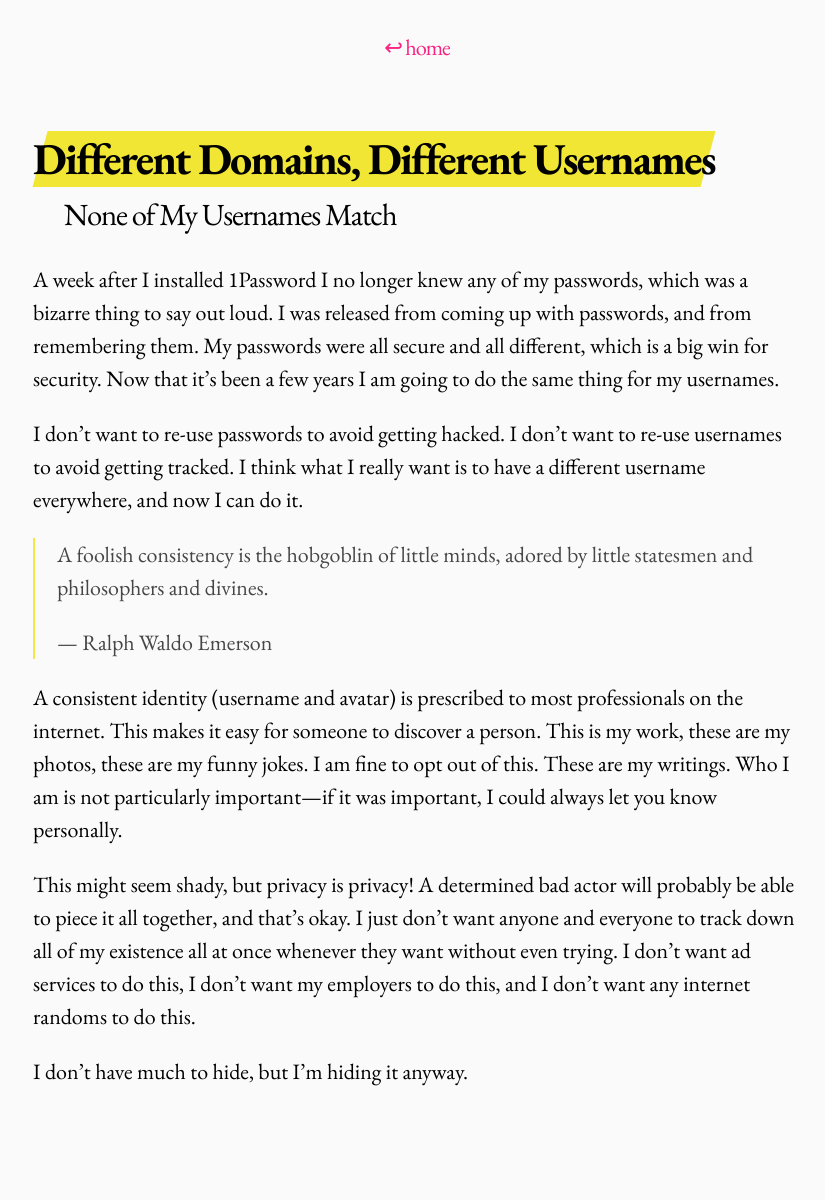
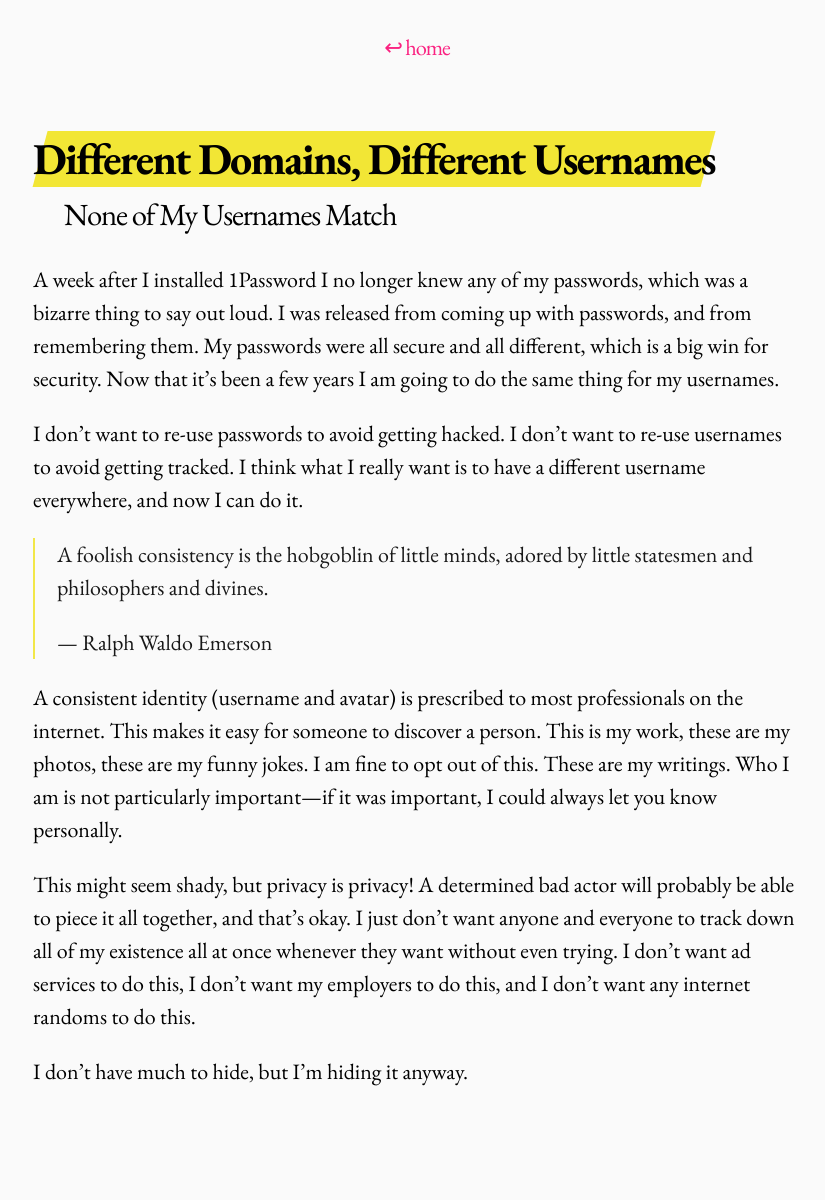
Before and after one commit to gggritso/site, a Jekyll site: the page built from _posts/2020-10-17-different-domains-different-usernames.md, in a window 1280 px wide. Shown: the whole page, without its empty margins (223-1048 px from the left). Built offline with Jekyll 4.4.1, drawn with Linux system fonts in a browser that asks for light colours.

Commit message:
Use palette colour for blockquotes

```diff
--- a/_sass/blockquotes.scss
+++ b/_sass/blockquotes.scss
@@ -3,7 +3,7 @@ blockquote {
 	padding-left: 1em;
 	border-left: 2px solid var(--border-colour);
 
-	color: #333333;
+	color: var(--blockquote-colour);
 
 	text-indent: 0;
 
```
